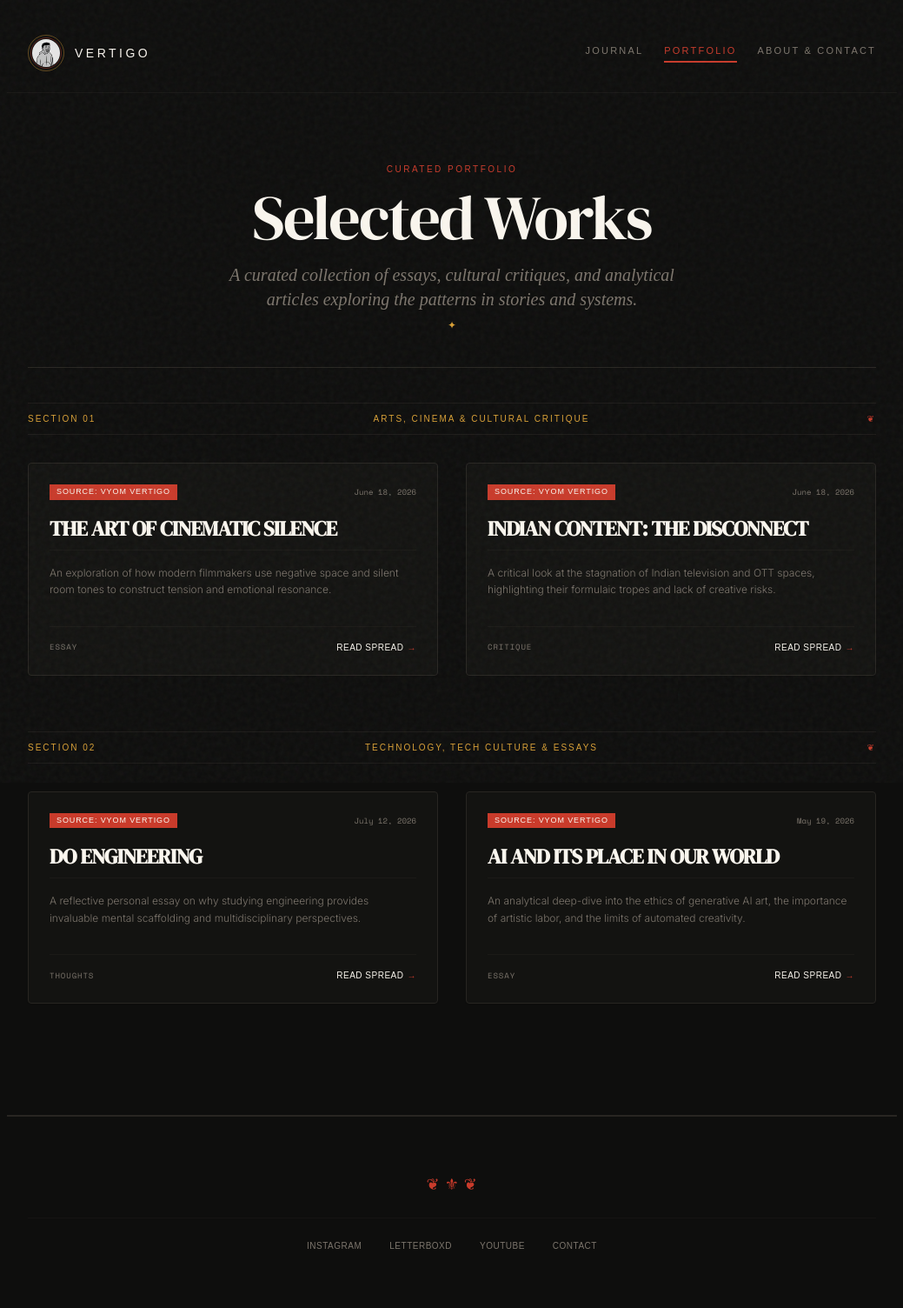
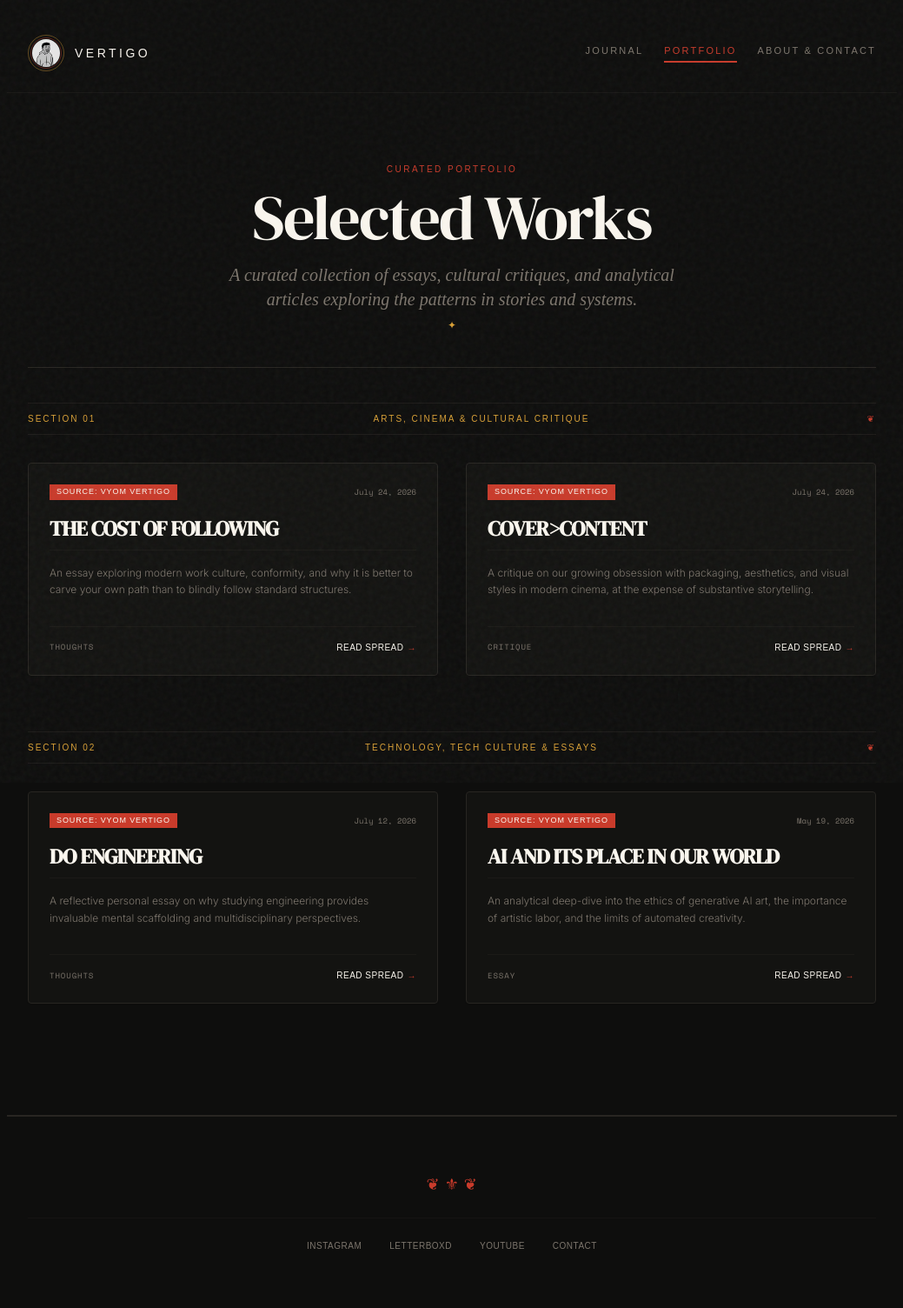
Before and after one commit to Vyom11/vyom_vertigo, a Jekyll site: the page built from portfolio.md, in a window 1280 px wide. Shown: the whole page at 87% size, without its empty margins (120-1159 px from the left). Built offline with Jekyll 4.4.1, drawn with Linux system fonts in a browser that asks for light colours; nearby versions of some CDN libraries; some web fonts are replaced.

Commit message:
feat: update featured portfolio posts to The Cost of Following and Cover>Content

```diff
--- a/portfolio.md
+++ b/portfolio.md
@@ -29,8 +29,8 @@ description: "A curated collection of writing clips at the intersection of engin
     </div>
 
     <div class="grid md:grid-cols-2 gap-8">
-      <!-- Clip 1: The Art of Cinematic Silence (SPREAD STYLE) -->
-      {% assign silence_post = site.posts | where: "title", "The Art of Cinematic Silence" | first %}
+      <!-- Clip 1: The Cost of Following (SPREAD STYLE) -->
+      {% assign following_post = site.posts | where: "title", "The Cost of Following" | first %}
       <div class="bg-charcoalLight/20 border border-brandBorder hover:border-brandYellow/40 p-6 rounded flex flex-col justify-between h-full group transition-all duration-300 relative shadow-sm">
         <div>
           <!-- Red Badge Category -->
@@ -38,29 +38,29 @@ description: "A curated collection of writing clips at the intersection of engin
             <span class="bg-brandRed text-brandWhite text-[9px] font-retroSans tracking-widest uppercase px-2 py-0.5">
               SOURCE: VYOM VERTIGO
             </span>
-            <span class="font-mono text-[9px] text-brandMuted">{{ silence_post.date | date: "%B %d, %Y" }}</span>
+            <span class="font-mono text-[9px] text-brandMuted">{{ following_post.date | date: "%B %d, %Y" }}</span>
           </div>
 
           <h3 class="font-display text-2xl font-semibold text-brandWhite group-hover:text-brandYellow transition-colors duration-300 tracking-tight uppercase leading-snug border-b border-brandBorder/40 pb-2">
-            <a href="{{ silence_post.url | relative_url }}">{{ silence_post.title }}</a>
+            <a href="{{ following_post.url | relative_url }}">{{ following_post.title }}</a>
           </h3>
 
           <p class="font-sans text-xs text-brandMuted mt-4 leading-relaxed font-light">
-            An exploration of how modern filmmakers use negative space and silent room tones to construct tension and emotional resonance.
+            An essay exploring modern work culture, conformity, and why it is better to carve your own path than to blindly follow standard structures.
           </p>
         </div>
 
         <div class="mt-8 pt-4 border-t border-brandBorder/40 flex items-center justify-between text-[9px] font-mono tracking-widest uppercase text-brandMuted">
-          <span>ESSAY</span>
-          <a href="{{ silence_post.url | relative_url }}" class="text-brandWhite group-hover:text-brandYellow transition-colors duration-300 flex items-center gap-1 font-retroSans text-[10px] tracking-wider">
+          <span>THOUGHTS</span>
+          <a href="{{ following_post.url | relative_url }}" class="text-brandWhite group-hover:text-brandYellow transition-colors duration-300 flex items-center gap-1 font-retroSans text-[10px] tracking-wider">
             <span>READ SPREAD</span>
             <span class="text-brandRed">→</span>
           </a>
         </div>
       </div>
 
-      <!-- Clip 2: Indian Content: The Disconnect (SPREAD STYLE) -->
-      {% assign disconnect_post = site.posts | where: "title", "Indian Content: The Disconnect" | first %}
+      <!-- Clip 2: Cover>Content (SPREAD STYLE) -->
+      {% assign cover_post = site.posts | where: "title", "Cover>Content" | first %}
       <div class="bg-charcoalLight/20 border border-brandBorder hover:border-brandYellow/40 p-6 rounded flex flex-col justify-between h-full group transition-all duration-300 relative shadow-sm">
         <div>
           <!-- Red Badge Category -->
@@ -68,21 +68,21 @@ description: "A curated collection of writing clips at the intersection of engin
             <span class="bg-brandRed text-brandWhite text-[9px] font-retroSans tracking-widest uppercase px-2 py-0.5">
               SOURCE: VYOM VERTIGO
             </span>
-            <span class="font-mono text-[9px] text-brandMuted">{{ disconnect_post.date | date: "%B %d, %Y" }}</span>
+            <span class="font-mono text-[9px] text-brandMuted">{{ cover_post.date | date: "%B %d, %Y" }}</span>
           </div>
 
           <h3 class="font-display text-2xl font-semibold text-brandWhite group-hover:text-brandYellow transition-colors duration-300 tracking-tight uppercase leading-snug border-b border-brandBorder/40 pb-2">
-            <a href="{{ disconnect_post.url | relative_url }}">{{ disconnect_post.title }}</a>
+            <a href="{{ cover_post.url | relative_url }}">{{ cover_post.title }}</a>
           </h3>
 
           <p class="font-sans text-xs text-brandMuted mt-4 leading-relaxed font-light">
-            A critical look at the stagnation of Indian television and OTT spaces, highlighting their formulaic tropes and lack of creative risks.
+            A critique on our growing obsession with packaging, aesthetics, and visual styles in modern cinema, at the expense of substantive storytelling.
           </p>
         </div>
 
         <div class="mt-8 pt-4 border-t border-brandBorder/40 flex items-center justify-between text-[9px] font-mono tracking-widest uppercase text-brandMuted">
           <span>CRITIQUE</span>
-          <a href="{{ disconnect_post.url | relative_url }}" class="text-brandWhite group-hover:text-brandYellow transition-colors duration-300 flex items-center gap-1 font-retroSans text-[10px] tracking-wider">
+          <a href="{{ cover_post.url | relative_url }}" class="text-brandWhite group-hover:text-brandYellow transition-colors duration-300 flex items-center gap-1 font-retroSans text-[10px] tracking-wider">
             <span>READ SPREAD</span>
             <span class="text-brandRed">→</span>
           </a>
```
